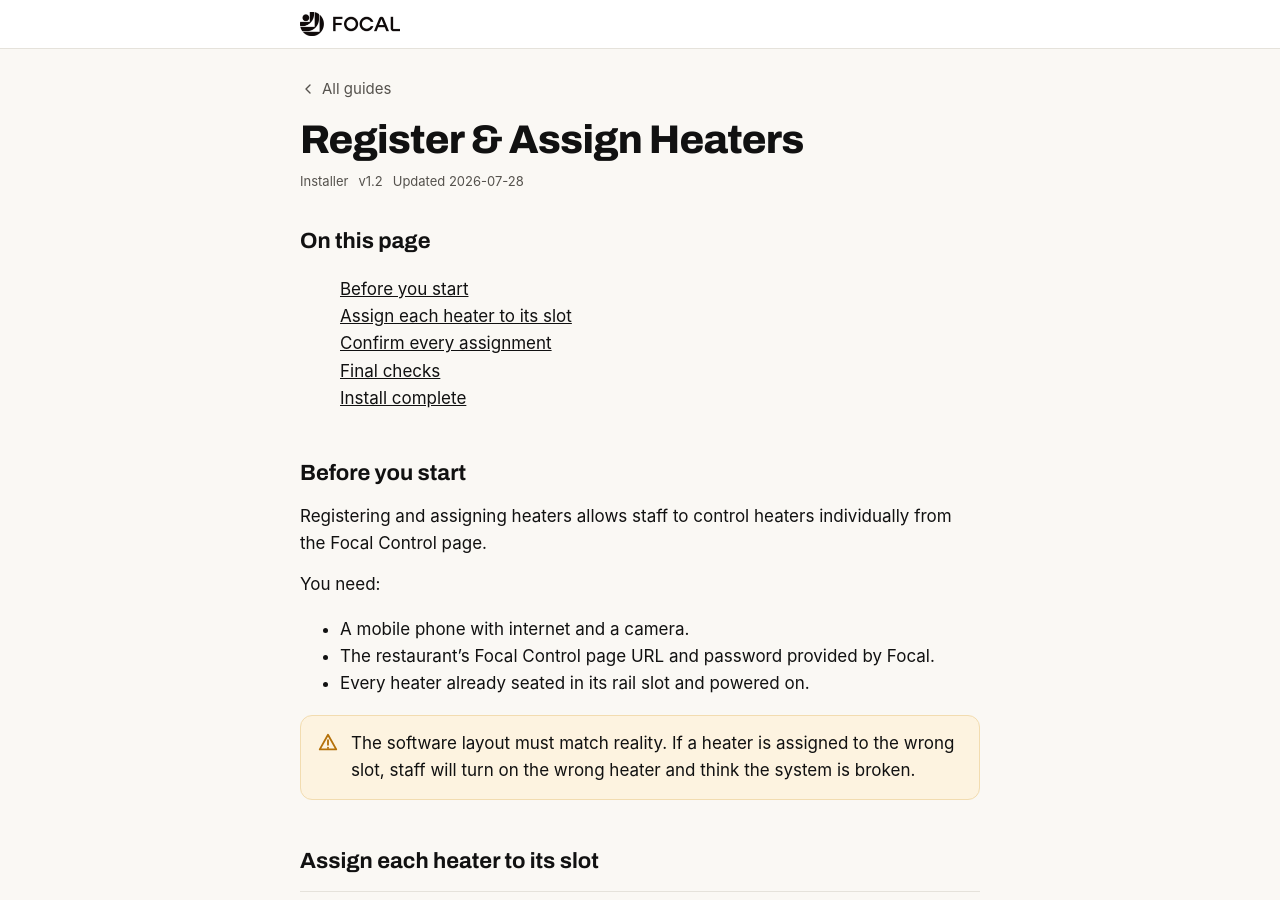
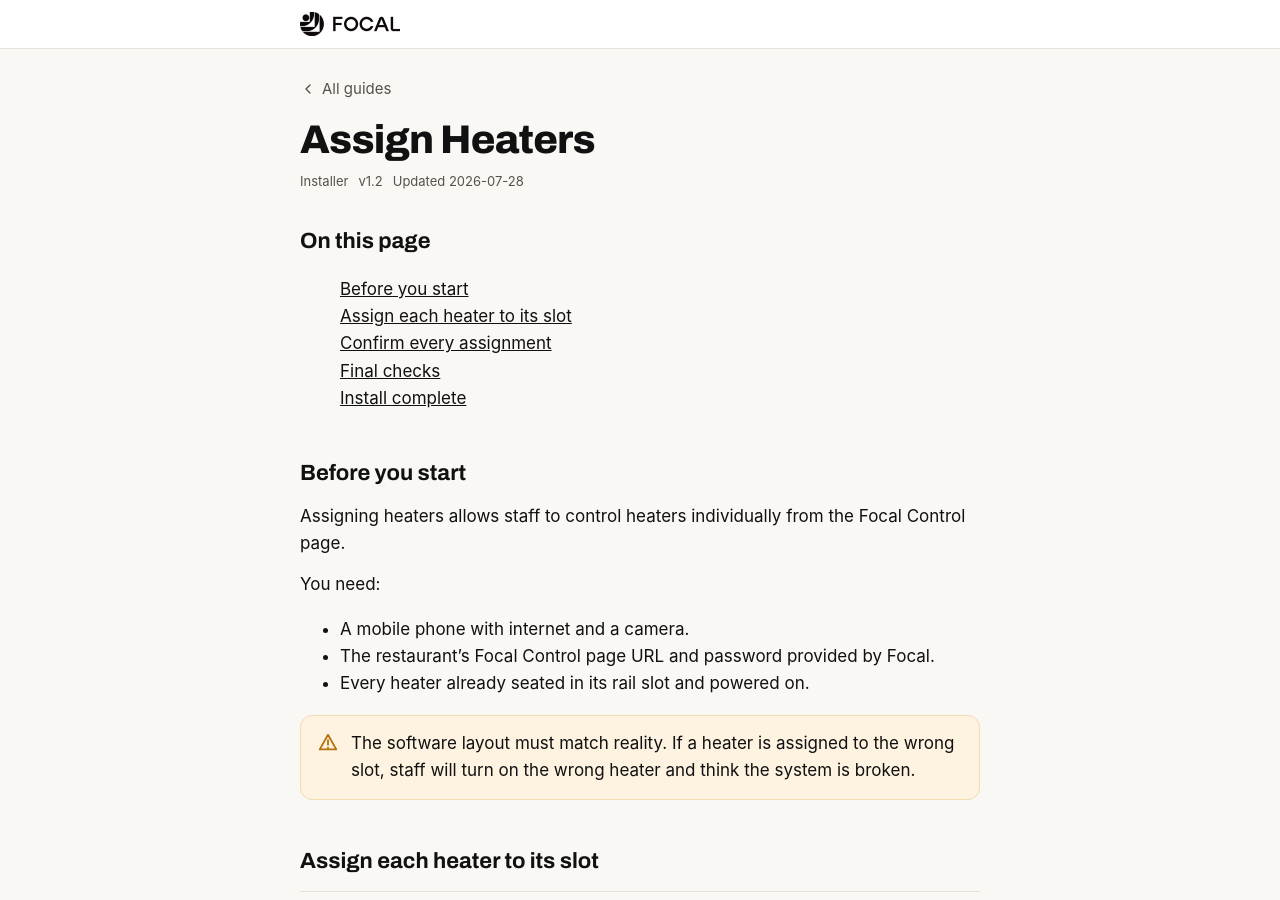
Before and after one commit to BeamT/external-docs, a Jekyll site: the page built from _guides/register-assign-heaters.md, in a window 1280 px wide and 900 px high. Built offline with Jekyll 4.4.1, drawn with Linux system fonts in a browser that asks for light colours; some web fonts are replaced.

Commit message:
remove register copy

```diff
--- a/_guides/register-assign-heaters.md
+++ b/_guides/register-assign-heaters.md
@@ -1,5 +1,5 @@
 ---
-title: Register & Assign Heaters
+title: Assign Heaters
 audience: [installer]
 audience_order: {installer: 60}
 order: 60
@@ -18,7 +18,7 @@
 
 ## Before you start
 
-Registering and assigning heaters allows staff to control heaters individually from the Focal Control page.
+Assigning heaters allows staff to control heaters individually from the Focal Control page.
 
 You need:
 
```
Also changed, not shown: _guides/install-heaters.md (+1 -1 lines).
